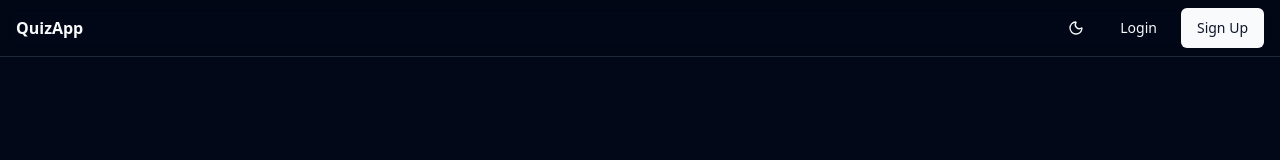
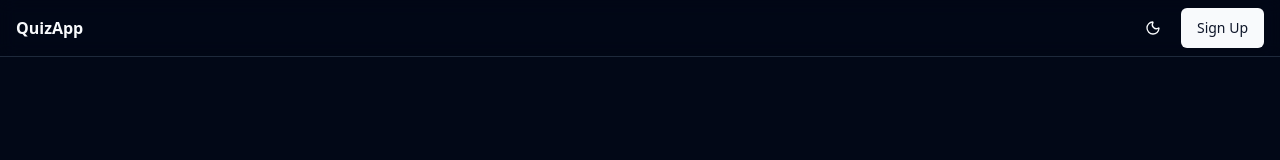
Before and after one commit to Darkhan-05/platonus-test, a React app: page / in a window 1280 px wide. Shown: the top 160 px of the page. Built offline with nearby package versions, Linux system fonts and the light colour scheme; the HTML template or start-up script is replaced by a standard one.

Commit message:
Refactor Navbar component to simplify user role handling
Removed admin role check from Navbar and adjusted user display.

```diff
--- a/src/components/Navbar.tsx
+++ b/src/components/Navbar.tsx
@@ -33,12 +33,12 @@ export function Navbar() {
           {user && (
             <div className="hidden md:flex items-center gap-4 text-sm font-medium">
               <Link to="/dashboard" className="transition-colors hover:text-foreground/80 text-foreground/60">Dashboard</Link>
-              {user.role === 'admin' && (
+
                   <>
                     <Link to="/create-quiz" className="transition-colors hover:text-foreground/80 text-foreground/60">Create Quiz</Link>
                     <Link to="/admin" className="transition-colors hover:text-foreground/80 text-foreground/60">Admin</Link>
                   </>
-              )}
+
             </div>
           )}
         </div>
@@ -79,7 +79,7 @@ export function Navbar() {
                 <DropdownMenuSeparator />
                 <DropdownMenuItem disabled>
                     <UserIcon className="mr-2 h-4 w-4" />
-                    {user.name} ({user.role})
+                    {user.name}
                 </DropdownMenuItem>
                 <DropdownMenuSeparator />
                 <DropdownMenuItem onClick={handleLogout}>
@@ -90,7 +90,6 @@ export function Navbar() {
             </DropdownMenu>
           ) : (
             <div className="flex items-center gap-2">
-                <Link to="/login"><Button variant="ghost">Login</Button></Link>
                 <Link to="/register"><Button>Sign Up</Button></Link>
             </div>
           )}
```
